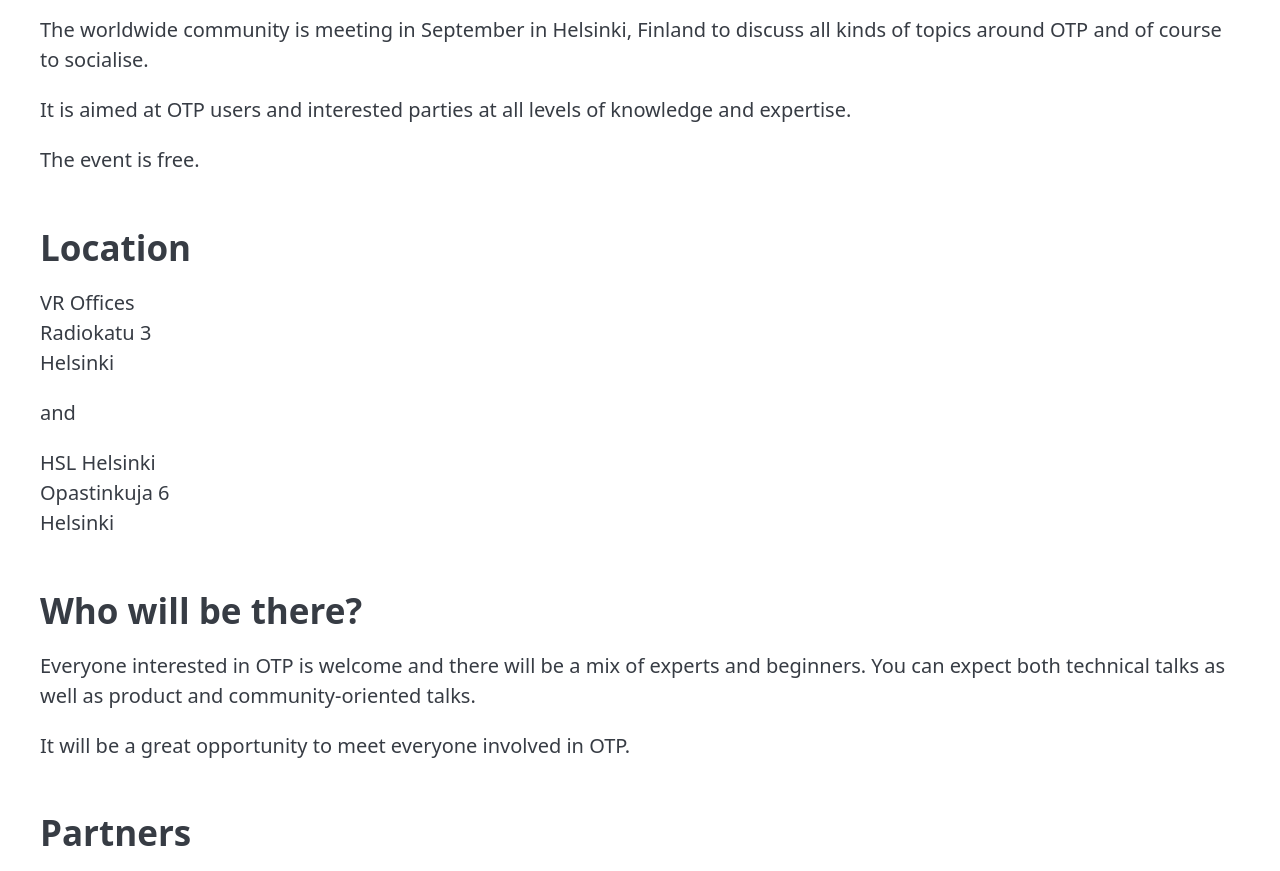
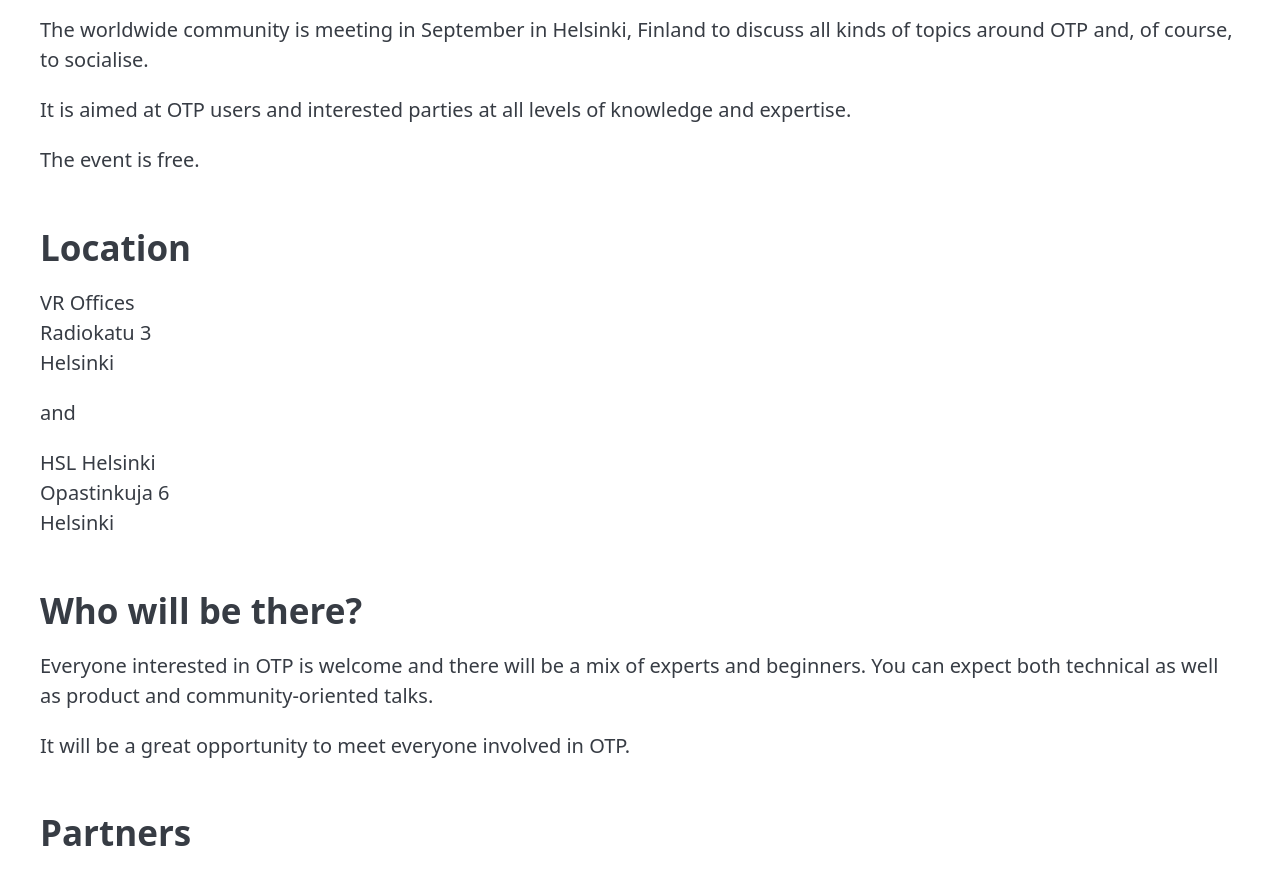
Before and after one commit to opentripplanner/helsinki2025, a plain HTML site: page index.html in a window 1280 px wide. Shown: the part 485-1356 px from the top of the page. Drawn offline with nearby package versions, Linux system fonts and the light colour scheme.

Commit message:
Add compiled HTML

```diff
--- a/index.html
+++ b/index.html
@@ -27,8 +27,8 @@
       <h1>Worldwide OTP Summit 2025 Helsinki</h1>
       <h3>September 15-19 2025</h3>
       <p>The worldwide community is meeting in September in Helsinki,
-      Finland to discuss all kinds of topics around OTP and of course to
-      socialise.</p>
+      Finland to discuss all kinds of topics around OTP and, of course,
+      to socialise.</p>
       <p>It is aimed at OTP users and interested parties at all levels
       of knowledge and expertise.</p>
       <p>The event is free.</p>
@@ -42,8 +42,8 @@
       Helsinki</p>
       <h2 id="who-will-be-there">Who will be there?</h2>
       <p>Everyone interested in OTP is welcome and there will be a mix
-      of experts and beginners. You can expect both technical talks as
-      well as product and community-oriented talks.</p>
+      of experts and beginners. You can expect both technical as well as
+      product and community-oriented talks.</p>
       <p>It will be a great opportunity to meet everyone involved in
       OTP.</p>
       <h2 id="partners">Partners</h2>
```
